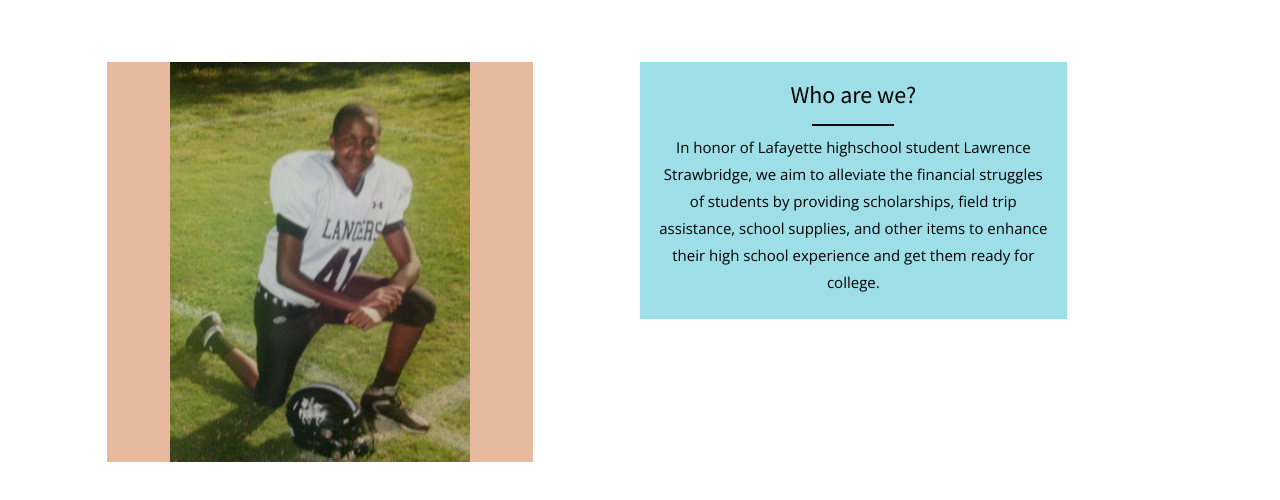
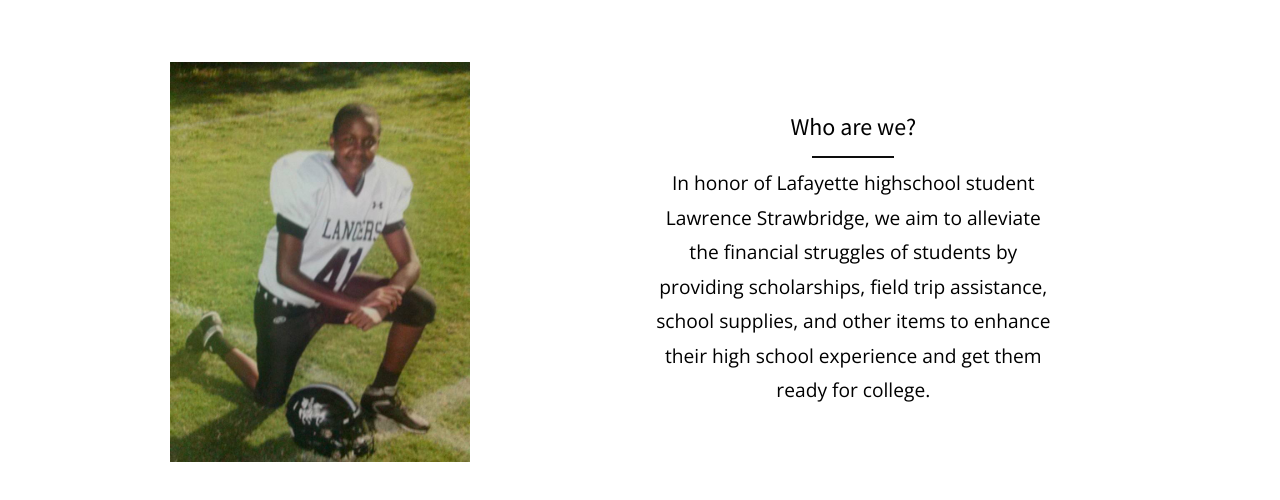
Before and after one commit to shloknatarajan/StrawbridgeWebsite, a plain HTML site: page index.html in a window 1280 px wide. Shown: the part 796-1296 px from the top of the page. Drawn offline with nearby package versions, Linux system fonts and the light colour scheme.

Commit message:
Sized home content for desktop

```diff
--- a/css/style.css
+++ b/css/style.css
@@ -459,16 +459,16 @@ Home Page Content Style
 }
 
 .abouttext {
-  font-size: 15px;
+  font-size: 1.2em;
   color: black;
-  background-color: rgba(62, 191, 208, 0.5);
+  /*background-color: rgba(62, 191, 208, 0.5);*/
   height: auto;
-  margin-top: 8vh;
+  margin-top: 12vh;
   margin-bottom: 8vh;
 }
 
 .aboutpic {
-  background-color: rgba(208, 116, 62, 0.5);
+  /*background-color: rgba(208, 116, 62, 0.5);*/
   height: auto;
   margin-top: 8vh;
   margin-bottom: 8vh;
@@ -477,6 +477,4 @@ Home Page Content Style
 
 #lawrencefootball {
   height: 50vh;
-
-
 }
--- a/index.html
+++ b/index.html
@@ -118,7 +118,7 @@
 		</section>
 
 		<div class="about">
-			<div class="col-md-4 text-center col-md-offset-1 aboutpic">
+			<div class="col-md-4 text-center col-md-offset-1 col-sm-offset-0 aboutpic">
 				<img id ="lawrencefootball" src="/images/For Collage/lawrencefootball.jpg" alt="Lawrence Strawbridge">
 			</div>
 			<div class="col-md-4 col-md-offset-1 text-center abouttext">
@@ -139,8 +139,7 @@
 	<script src="js/bootstrap.min.js"></script>
 	<!-- Waypoints -->
 	<script src="js/jquery.waypoints.min.js"></script>
-	<!-- Owl Carousel -->
-	<script src="js/owl.carousel.min.js"></script>
+
 
 
 	<!-- Main JS (Do not remove) -->
--- a/js/main.js
+++ b/js/main.js
@@ -400,7 +400,6 @@
 	$(function(){
 
 		burgerMenu();
-		owlCrouselFeatureSlide();
 		clickMenu();
 		windowScroll();
 		navigationSection();
```
